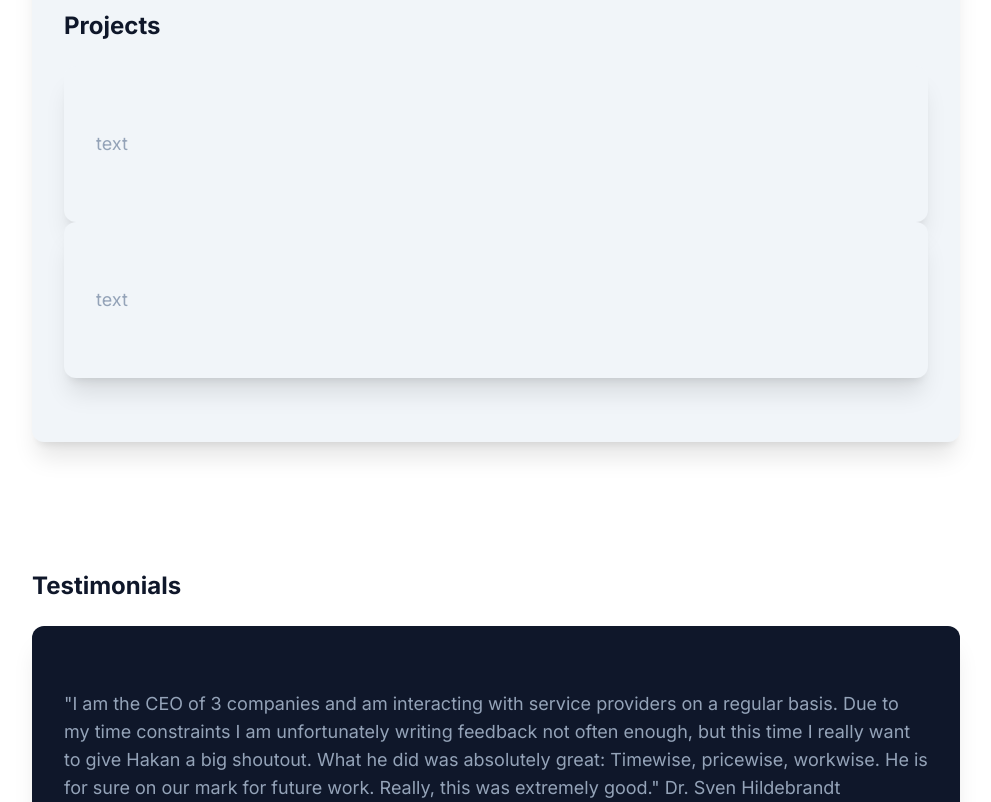
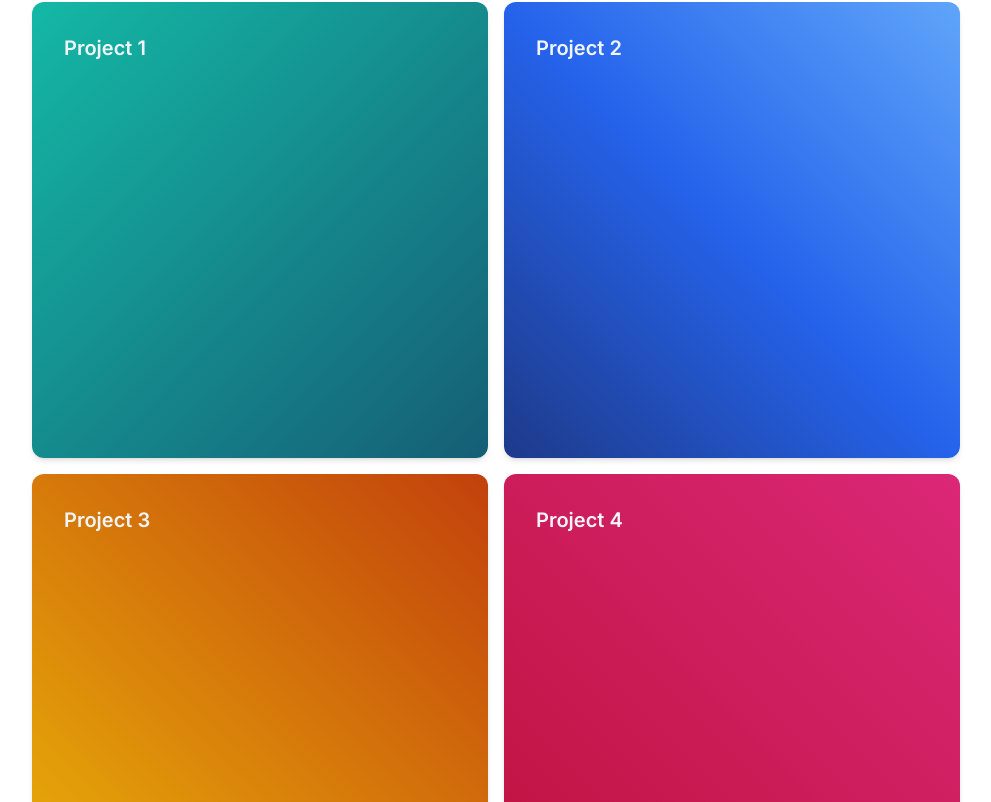
Before and after one commit to hakangundogdu/next-portfolio, a Next.js app: page / in a window 1280 px wide. Shown: the part 1138-1940 px from the top of the page, without its empty margins (144-1135 px from the left). Built offline with nearby package versions, Linux system fonts and the light colour scheme.

Commit message:
projects

```diff
--- a/components/Projects.tsx
+++ b/components/Projects.tsx
@@ -4,18 +4,22 @@ const Projects = () => {
   return (
     <section
       id="projects"
-      className="container  px-4 sm:px-12 py-16 flex flex-col  animate-fade    "
+      className="container px-4 sm:px-12 py-16   animate-fade    "
     >
-      <div className=" relative  py-16  rounded-xl bg-slate-100  px-8 shadow-xl">
-        <h1 className="text-2xl mb-6 font-bold text-slate-900">Projects</h1>
+      <h1 className="text-2xl mb-6 font-bold text-slate-900">Projects</h1>
 
-        <div className="grid-cols-2 gap-12 ">
-          <div className=" relative flex flex-col py-16  rounded-xl bg-slate-100  px-8 shadow-xl">
-            <p className=" text-lg  text-slate-400 "> text </p>
-          </div>
-          <div className=" relative flex flex-col py-16  rounded-xl bg-slate-100  px-8 shadow-xl">
-            <p className=" text-lg  text-slate-400 "> text </p>
-          </div>
+      <div className="container grid md:grid-cols-2 grid-cols-1 gap-4 ">
+        <div className=" pt-8  rounded-xl bg-gradient-to-br from-teal-500 to-cyan-800  px-8 shadow-md aspect-square">
+          <p className=" text-xl font-semibold  text-slate-100 "> Project 1 </p>
+        </div>
+        <div className="  pt-8  rounded-xl bg-gradient-to-bl from-blue-400 via-blue-600 to-blue-900  px-8 aspect-square shadow-md">
+          <p className=" text-xl font-semibold  text-slate-100"> Project 2 </p>
+        </div>
+        <div className="   pt-8  rounded-xl bg-gradient-to-tr from-yellow-500  to-orange-700  px-8 shadow-md aspect-square">
+          <p className=" text-xl font-semibold  text-slate-100 "> Project 3 </p>
+        </div>
+        <div className="   pt-8  rounded-xl bg-gradient-to-tr from-rose-700 to-pink-600  px-8 aspect-square shadow-md">
+          <p className=" text-xl font-semibold  text-slate-100 "> Project 4 </p>
         </div>
       </div>
     </section>
```
